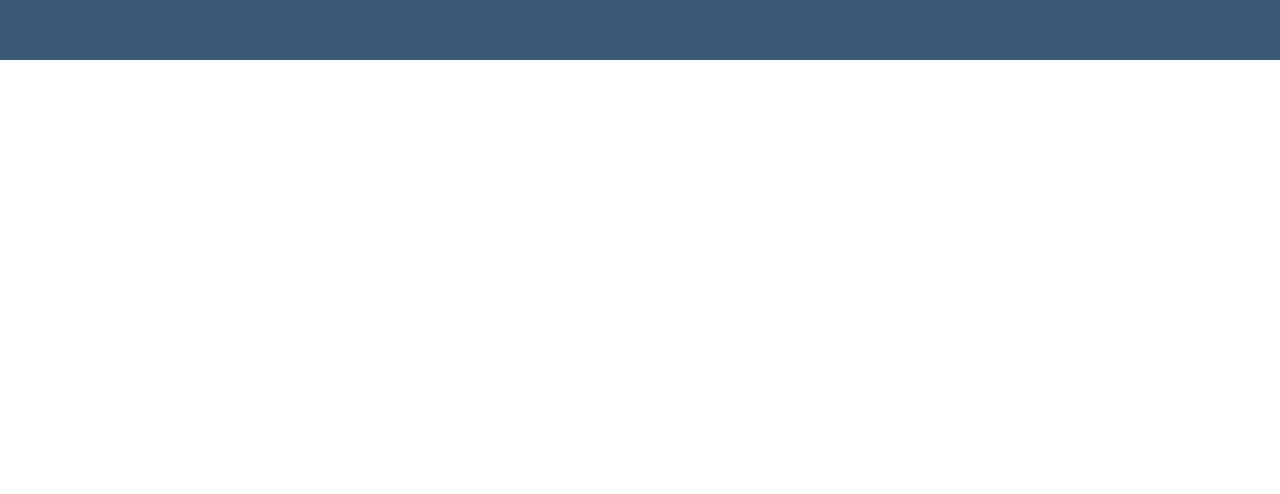
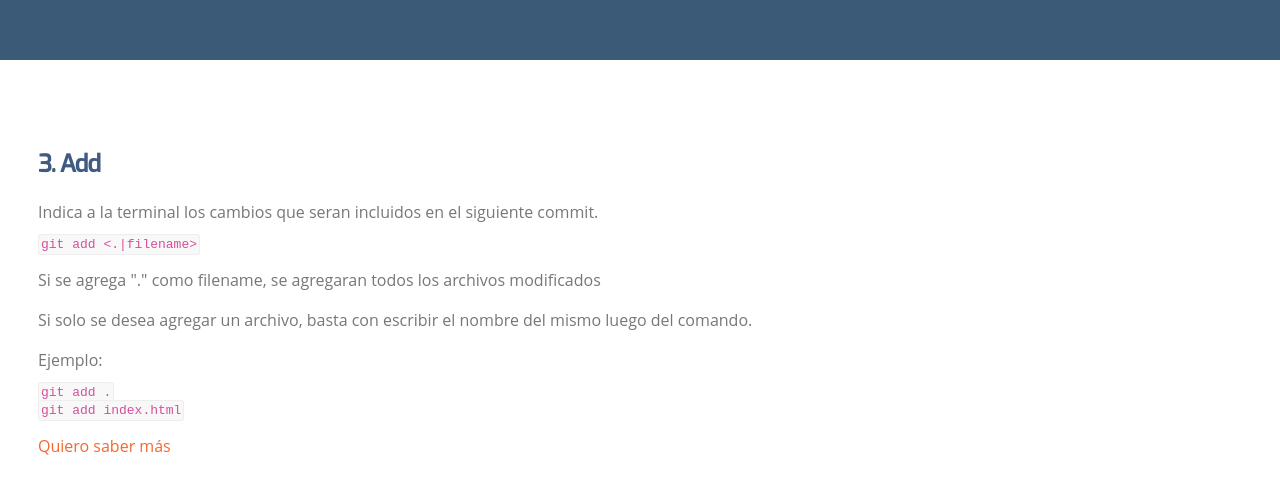
Before and after one commit to jhonnyesquivel/git-basics, a website: page index.html in a window 1280 px wide. Drawn offline with nearby package versions, Linux system fonts and the light colour scheme; a web font is replaced by a local one.

Commit message:
primer commit de git add

```diff
--- a/index.html
+++ b/index.html
@@ -18,7 +18,18 @@
     </div>
   </nav>
 
-
+  <article>
+    <h1 id="section2">3. Add</h1>
+    <p>Indica a la terminal los cambios que seran incluidos en el siguiente commit.</p>
+    <code> git add &lt;.|filename&gt; </code>
+    <p>Si se agrega "." como filename, se agregaran todos los archivos modificados</p>
+    <p>Si solo se desea agregar un archivo, basta con escribir el nombre del mismo luego del comando.</p>
+    <p>Ejemplo:</p>
+    <code> git add . </code>
+    <br>
+    <code> git add index.html </code>
+    <p><a href="https://git-scm.com/docs/git-add">Quiero saber más</a></p>
+  </article>
 
   <script src="https://code.jquery.com/jquery-3.5.0.min.js"
     integrity="sha256-xNzN2a4ltkB44Mc/Jz3pT4iU1cmeR0FkXs4pru/JxaQ=" crossorigin="anonymous"></script>
```
